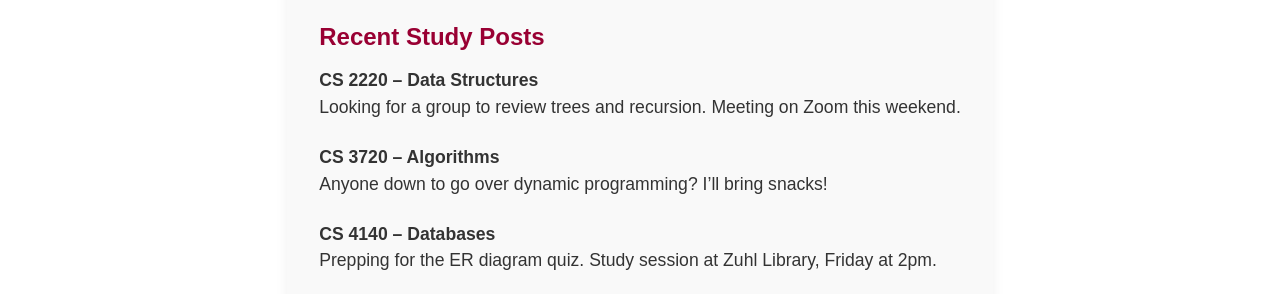
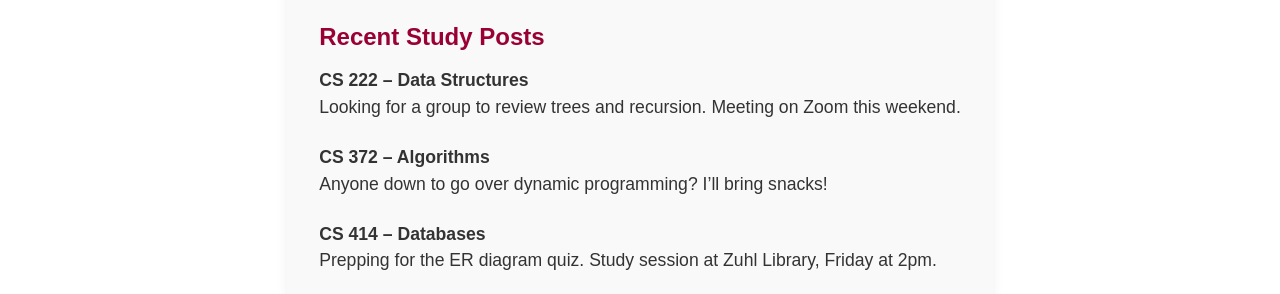
Before and after one commit to Stonebraker39/study-buddy, a React (Vite) app in the folder study-buddy/: page /home in a window 1280 px wide. Shown: the part 340-634 px from the top of the page. Built offline with nearby package versions, Linux system fonts and the light colour scheme; no server answers.

Commit message:
Removed the trailing zero from NMSU course number

```diff
--- a/study-buddy/src/pages/Home.jsx
+++ b/study-buddy/src/pages/Home.jsx
@@ -21,15 +21,15 @@ function Home() {
         <h2>Recent Study Posts</h2>
         <ul className="post-list">
           <li>
-            <strong>CS 2220 – Data Structures</strong><br />
+            <strong>CS 222 – Data Structures</strong><br />
             Looking for a group to review trees and recursion. Meeting on Zoom this weekend.
           </li>
           <li>
-            <strong>CS 3720 – Algorithms</strong><br />
+            <strong>CS 372 – Algorithms</strong><br />
             Anyone down to go over dynamic programming? I’ll bring snacks!
           </li>
           <li>
-            <strong>CS 4140 – Databases</strong><br />
+            <strong>CS 414 – Databases</strong><br />
             Prepping for the ER diagram quiz. Study session at Zuhl Library, Friday at 2pm.
           </li>
         </ul>
```
